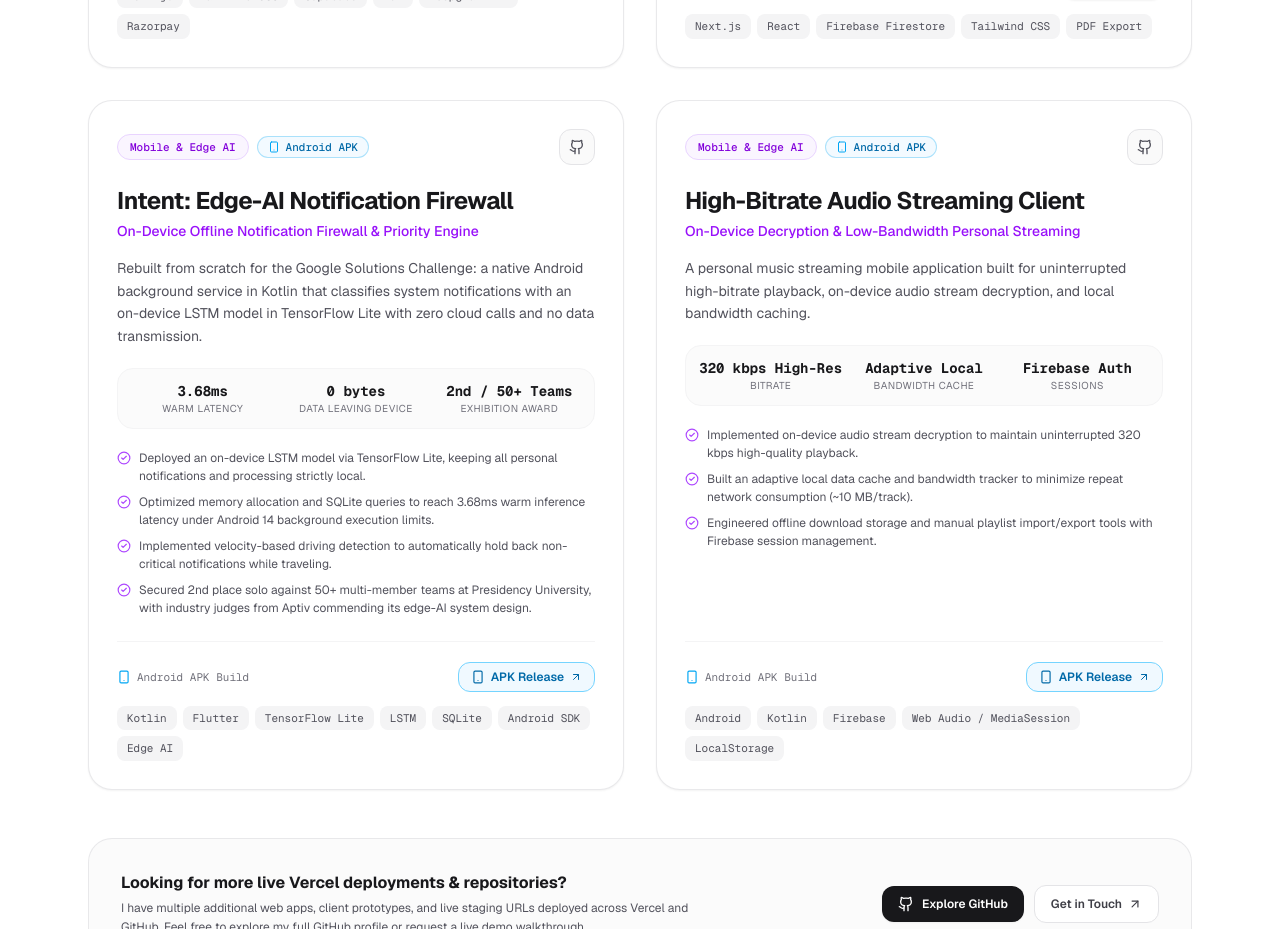
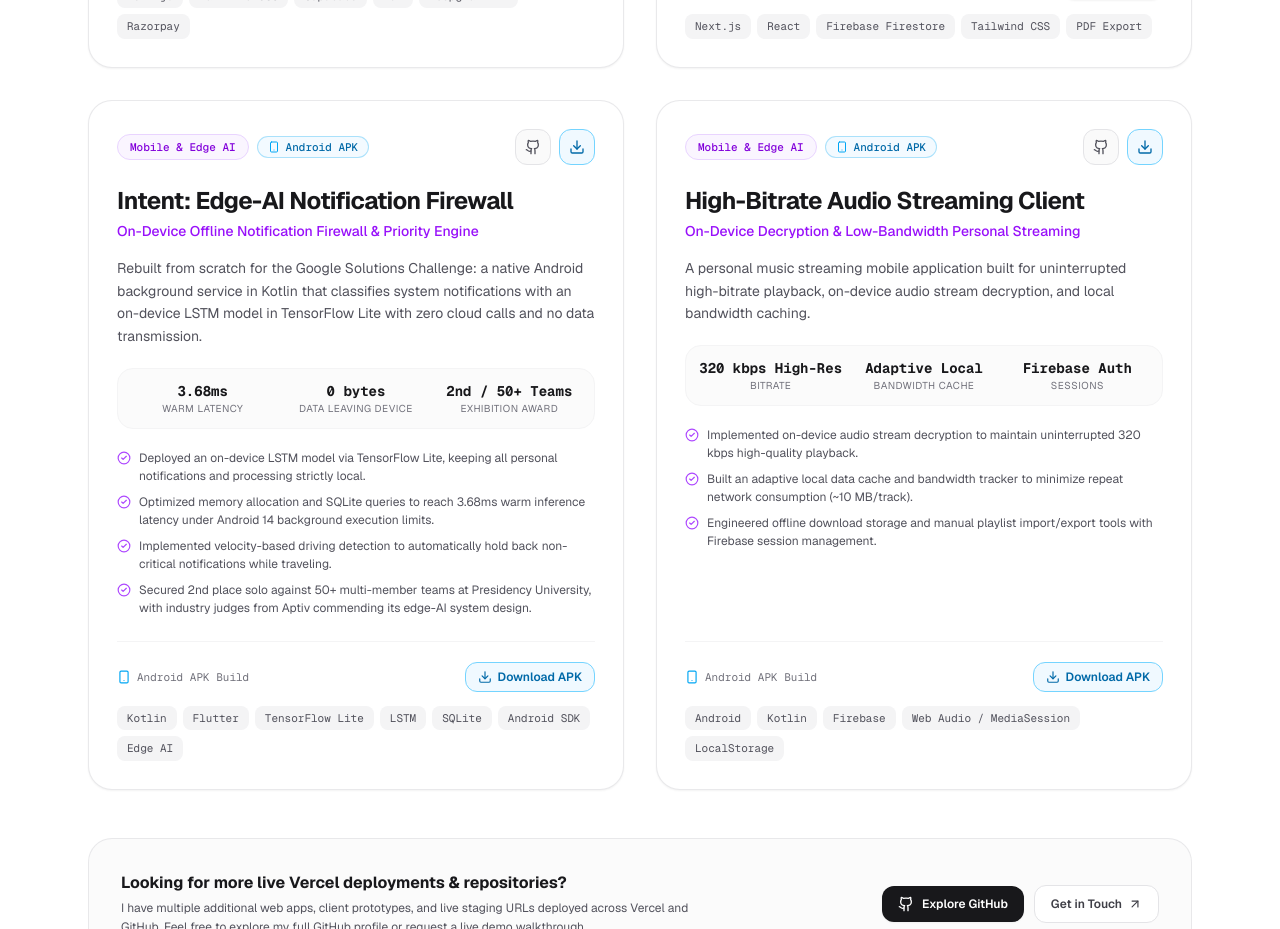
Before and after one commit to Shriram-2005/Shri-Ram-A-U---Portfolio, a Next.js app: page / in a window 1280 px wide. Shown: the part 3860-4789 px from the top of the page. Built offline with nearby package versions, Linux system fonts and the light colour scheme.

Commit message:
Configure direct portfolio APK downloads for Intent and Audio streaming

```diff
--- a/src/components/projects-section.tsx
+++ b/src/components/projects-section.tsx
@@ -11,6 +11,7 @@ import {
   Globe,
   Smartphone,
   ExternalLink,
+  Download,
 } from "lucide-react";
 
 const categories = [
@@ -145,6 +146,16 @@ export function ProjectsSection() {
                           <ArrowUpRight className="h-4 w-4" />
                         </a>
                       )}
+                      {project.apkUrl && !project.liveUrl && (
+                        <a
+                          href={project.apkUrl}
+                          download
+                          aria-label={`Download ${project.title} APK`}
+                          className="flex h-8 w-8 sm:h-9 sm:w-9 items-center justify-center rounded-xl border border-sky-300 bg-sky-50 text-sky-700 transition-all hover:bg-sky-100 dark:border-sky-800/80 dark:bg-sky-950/50 dark:text-sky-300 dark:hover:bg-sky-900/60"
+                        >
+                          <Download className="h-4 w-4" />
+                        </a>
+                      )}
                     </div>
                   </div>
 
@@ -225,13 +236,11 @@ export function ProjectsSection() {
                       {project.apkUrl && !project.liveUrl && (
                         <a
                           href={project.apkUrl}
-                          target="_blank"
-                          rel="noopener noreferrer"
+                          download
                           className="inline-flex items-center gap-1.5 rounded-xl border border-sky-300 bg-sky-50 px-3 py-1.5 text-xs font-semibold text-sky-700 transition-all hover:bg-sky-100 dark:border-sky-800 dark:bg-sky-950/60 dark:text-sky-300 dark:hover:bg-sky-900/60"
                         >
-                          <Smartphone className="h-3.5 w-3.5" />
-                          <span>APK Release</span>
-                          <ArrowUpRight className="h-3 w-3" />
+                          <Download className="h-3.5 w-3.5" />
+                          <span>Download APK</span>
                         </a>
                       )}
                     </div>
--- a/src/data/portfolio-data.ts
+++ b/src/data/portfolio-data.ts
@@ -130,7 +130,7 @@ export const featuredProjects: Project[] = [
     ],
     tags: ["Kotlin", "Flutter", "TensorFlow Lite", "LSTM", "SQLite", "Android SDK", "Edge AI"],
     githubUrl: "https://github.com/Shriram-2005/intent-attention-firewall",
-    apkUrl: "https://github.com/Shriram-2005/intent-attention-firewall/releases",
+    apkUrl: "/downloads/intent-firewall.apk",
     badge: "Android APK",
     highlights: [
       "Deployed an on-device LSTM model via TensorFlow Lite, keeping all personal notifications and processing strictly local.",
@@ -154,7 +154,7 @@ export const featuredProjects: Project[] = [
     ],
     tags: ["Android", "Kotlin", "Firebase", "Web Audio / MediaSession", "LocalStorage"],
     githubUrl: "https://github.com/Shriram-2005",
-    apkUrl: "https://github.com/Shriram-2005",
+    apkUrl: "/downloads/audio-streaming.apk",
     badge: "Android APK",
     highlights: [
       "Implemented on-device audio stream decryption to maintain uninterrupted 320 kbps high-quality playback.",
```
